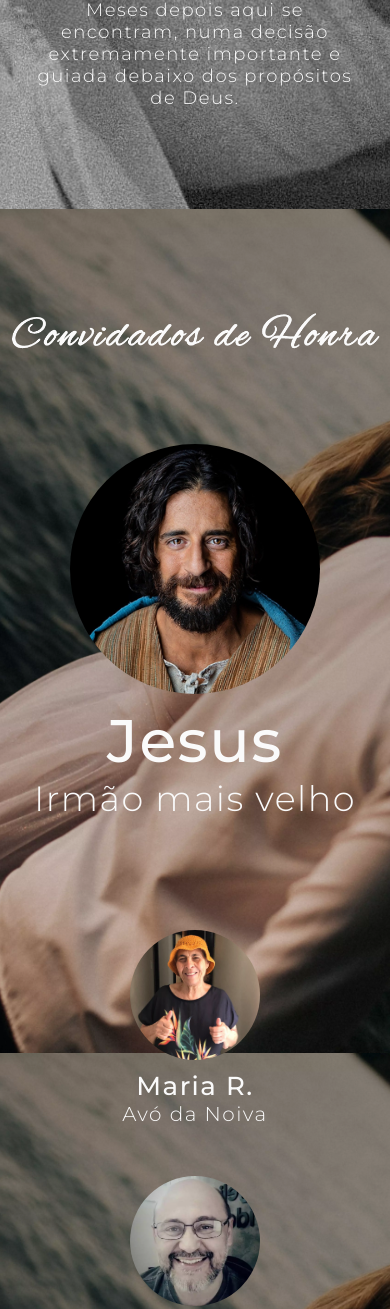
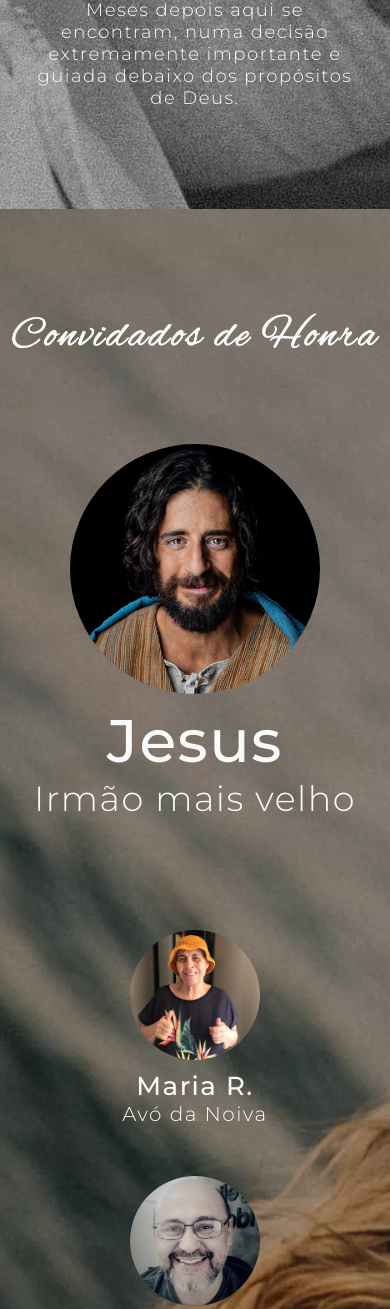
Before and after one commit to EdsonnOliveira/Wedding-Edson, a PHP site: page / in a window 390 px wide. Shown: the part 4823-6132 px from the top of the page. Run offline with PHP 8.4, Linux system fonts and the light colour scheme.

Commit message:
Background responsive

```diff
--- a/CSS/index.css
+++ b/CSS/index.css
@@ -127,9 +127,7 @@
 
 @media only screen and (max-width: 800px) {
     #history {
-        /* background-size: 100% 50%; */
         background-attachment: local;
-        /* background-position: top -200px; */
     }
 
     #history > h4 {
@@ -176,6 +174,7 @@
 @media only screen and (max-width: 800px) {
     #honor {
         height: max-content;
+        background-attachment: local;
     }
 
     .honor > img:first-child {
```
